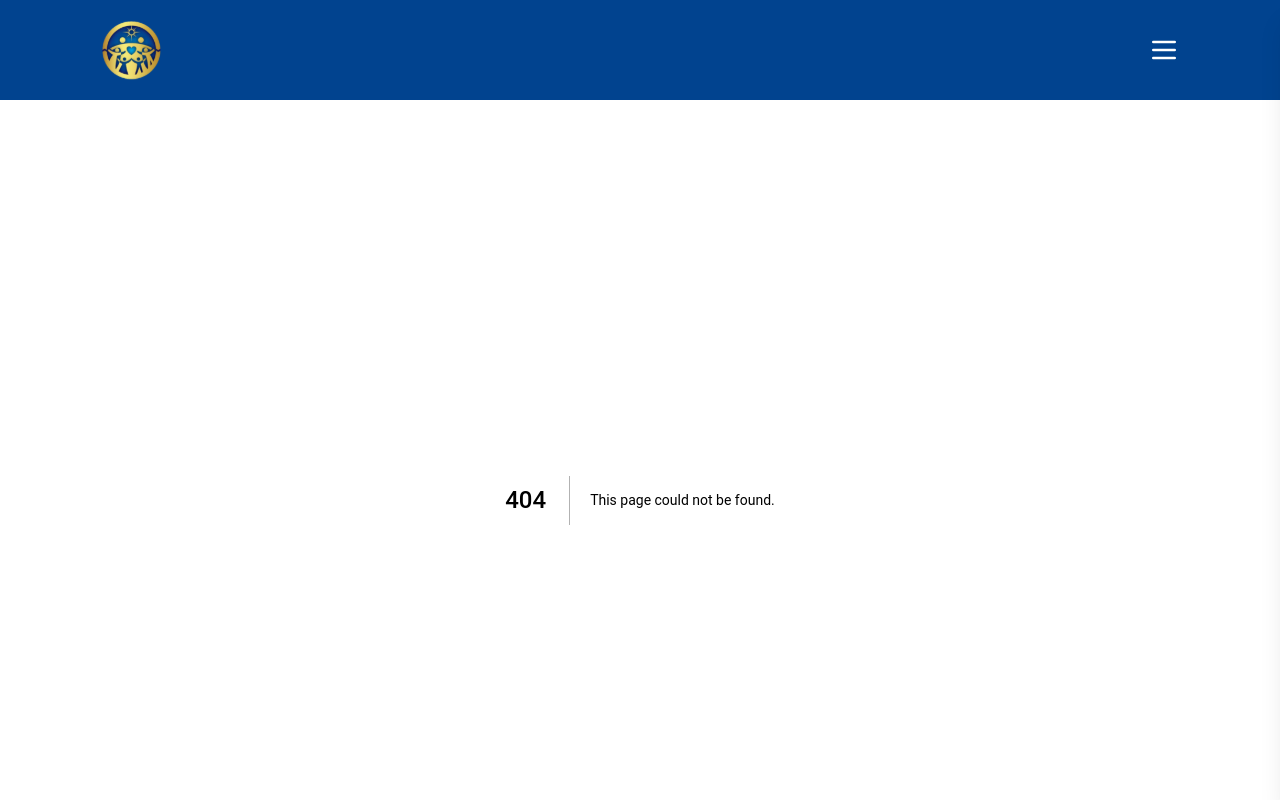
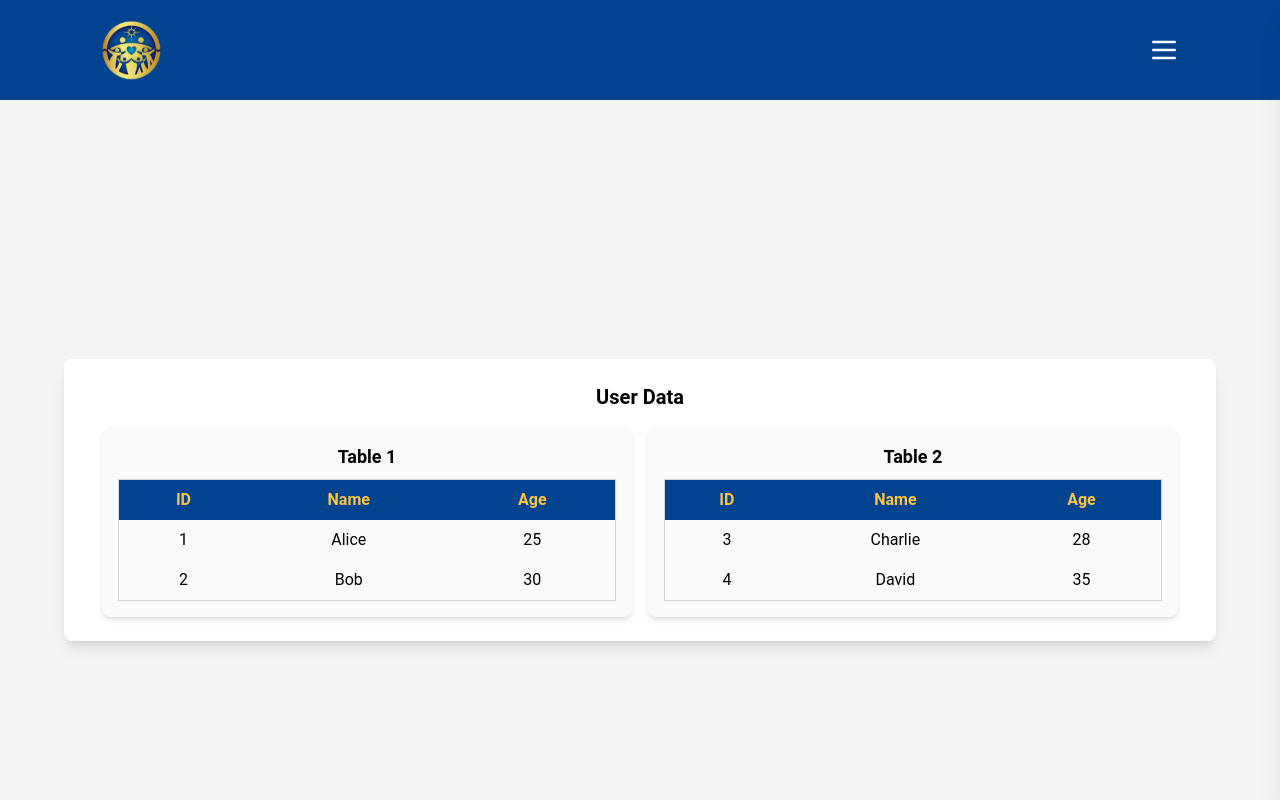
Before and after one commit to CoderTofu/FFWPU_System, a Next.js app: page /sampleTwoTables in a window 1280 px wide. Before the commit this address had no page. Shown: the top 800 px of the page. Built offline with nearby package versions, Linux system fonts and the light colour scheme.

Commit message:
minimal tailwind changes, experimenting lg, md, sm parameters

```diff
--- a/src/app/(tutorial)/sample/page.tsx
+++ b/src/app/(tutorial)/sample/page.tsx
@@ -1,11 +1,23 @@
 import Table from "@/components/Table";
 
 export default function JamesPage() {
-    const headers = ["ID", "Name", "Age"];
+    const headers = ["ID", "Full Name", "Gender", "Nation", "Region", "Marital Status", "Age"];
     const data = [
-      { ID: 1, Name: "Alice", Age: 25 },
-      { ID: 2, Name: "Bob", Age: 30 },
+      { ID: 645969, "Full Name": "Gregorio, Venus Aira A.", Gender: "M", Nation: "Philippines", Region: "Asia Pacific", "Marital Status": "Widowed", Age: 69 },
+      { ID: 645970, "Full Name": "Sanchez, Princess Nicole" , Gender: "F", Nation: "Philippines", Region: "Asia Pacific", "Marital Status": "Married", Age: 40 },
     ];
+
+    const data2 = {
+      md: [
+        { ID: 1, Name: "Alice", Age: 25 },
+        { ID: 2, Name: "Bob", Age: 30 },]
+    }
+
+    const column = {
+      lg: ["id", "name", "age"],
+      md: ["id", "name"],
+      sm: ["id"]
+    }
 
     return (
         <div className="p-4 bg-[#D9D9D9] min-h-screen justify-center items-center">
--- /dev/null
+++ b/src/app/(tutorial)/sampleTwoTables/page.tsx
@@ -0,0 +1,36 @@
+import Table from "@/components/Table";
+
+export default function JamesPage() {
+    const headers = ["ID", "Name", "Age"];
+    const data1 = [
+      { ID: 1, Name: "Alice", Age: 25 },
+      { ID: 2, Name: "Bob", Age: 30 },
+    ];
+    const data2 = [
+      { ID: 3, Name: "Charlie", Age: 28 },
+      { ID: 4, Name: "David", Age: 35 },
+    ];
+
+    return (
+        <div className="p-6 bg-gray-100 min-h-screen flex justify-center items-center">
+          <div className="bg-white p-6 rounded-lg shadow-lg w-full max-w-6xl">
+            <h1 className="text-xl font-bold mb-4 text-center">User Data</h1>
+
+            {/* Flex container for tables */}
+            <div className="flex flex-wrap gap-4 justify-center">
+              {/* First table */}
+              <div className="w-full md:w-[48%] bg-gray-50 rounded-lg shadow-md p-4">
+                <h2 className="text-lg font-semibold mb-2 text-center">Table 1</h2>
+                <Table headers={headers} data={data1} />
+              </div>
+
+              {/* Second table */}
+              <div className="w-full md:w-[48%] bg-gray-50 rounded-lg shadow-md p-4">
+                <h2 className="text-lg font-semibold mb-2 text-center">Table 2</h2>
+                <Table headers={headers} data={data2} />
+              </div>
+            </div>
+          </div>
+        </div>
+      );
+}
--- a/src/components/Table.tsx
+++ b/src/components/Table.tsx
@@ -8,7 +8,7 @@ return (
     <div className="overflow-x-auto">
     <table className="w-full border-collapse border border-gray-300">
         <thead>
-        <tr className="bg-[#01438F] text-[#FCC346]">
+        <tr className="bg-[#01438F] text-[#FCC346] cursor-pointer">
             {headers.map((header, index) => (
             <th key={index} className="px-4 py-2 text-center">
                 {header}
@@ -19,7 +19,7 @@ return (
         <tbody>
         {data.length > 0 ? (
             data.map((row, rowIndex) => (
-            <tr key={rowIndex} className="hover:bg-[#D9D9D9]">
+            <tr key={rowIndex} className="hover:bg-[#E7E6E6] cursor-pointer">
                 {headers.map((header, colIndex) => (
                 <td key={colIndex} className="px-4 py-2 text-center">
                     {row[header] ?? "-"}
```
